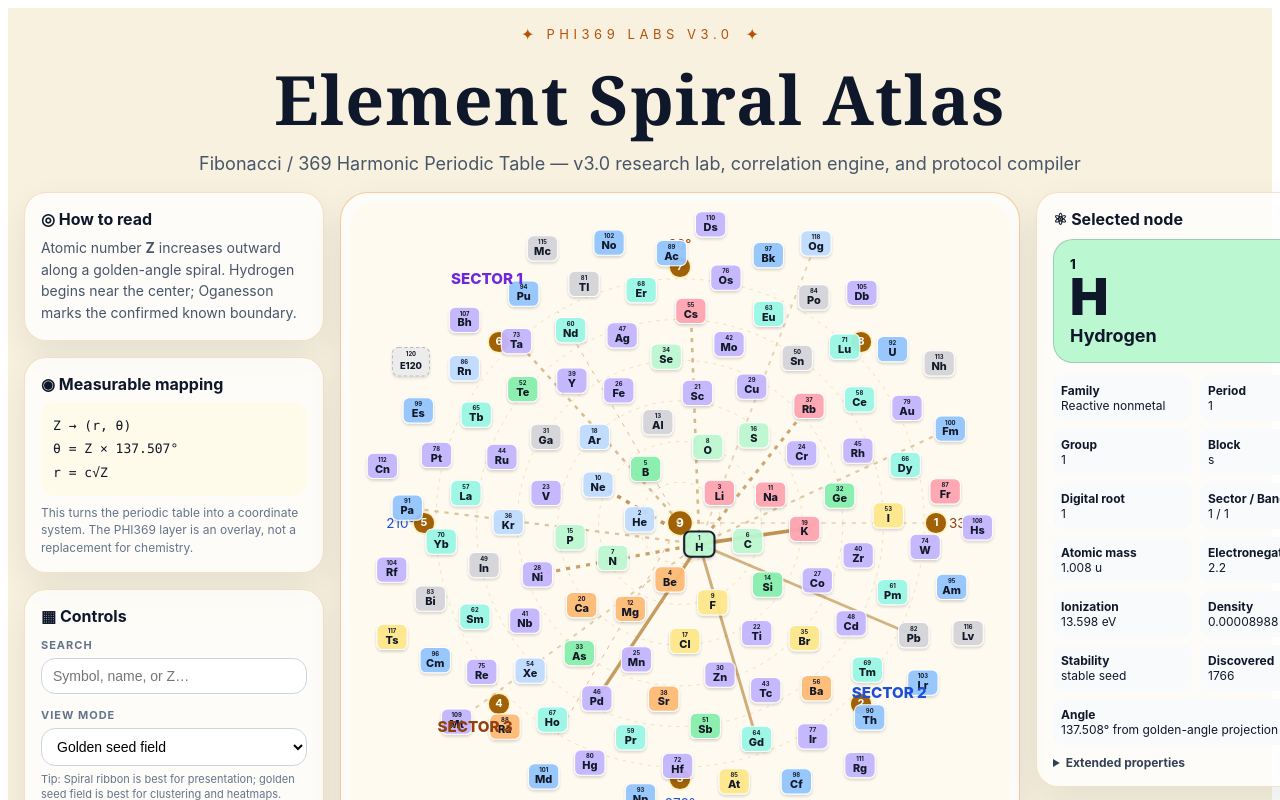
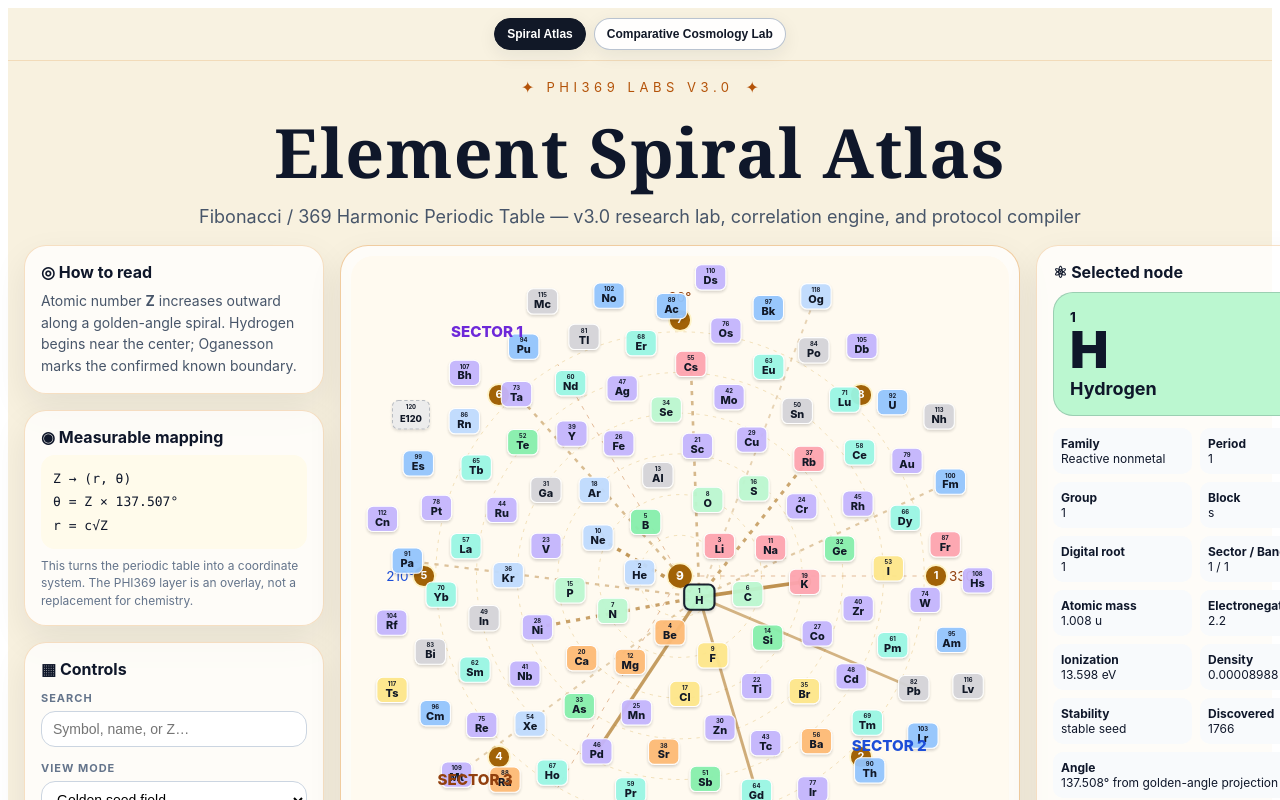
Before and after one commit to MichaelWave369/phi369-element-spiral-atlas, a React (Vite) app: page / in a window 1280 px wide. Shown: the top 800 px of the page. Built offline with nearby package versions, Linux system fonts and the light colour scheme.

Commit message:
feat: expose comparative cosmology lab in app shell

```diff
--- a/src/App.jsx
+++ b/src/App.jsx
@@ -1,7 +1,8 @@
 import React from "react";
 import ElementSpiralAtlas from "./phi369ElementSpiralAtlas.jsx";
+import ComparativeElementLab from "./ComparativeElementLab.jsx";
 
-const BUILD_LABEL = "v3.0";
+const BUILD_LABEL = "v3.1-comparative-lab";
 
 class AtlasErrorBoundary extends React.Component {
   constructor(props) {
@@ -73,10 +74,55 @@ class AtlasErrorBoundary extends React.Component {
   }
 }
 
+function SurfaceButton({ active, children, onClick }) {
+  return (
+    <button
+      type="button"
+      onClick={onClick}
+      style={{
+        border: active ? "1px solid #111827" : "1px solid rgba(148,163,184,0.65)",
+        background: active ? "#111827" : "rgba(255,255,255,0.94)",
+        color: active ? "#ffffff" : "#111827",
+        borderRadius: 999,
+        padding: "8px 12px",
+        fontSize: 12,
+        fontWeight: 800,
+        cursor: "pointer",
+        boxShadow: "0 5px 18px rgba(15,23,42,0.08)",
+      }}
+    >
+      {children}
+    </button>
+  );
+}
+
 export default function App() {
+  const [surface, setSurface] = React.useState("atlas");
+
   return (
     <AtlasErrorBoundary>
-      <ElementSpiralAtlas />
+      <div style={{ position: "relative" }}>
+        <nav
+          aria-label="Atlas surfaces"
+          style={{
+            position: "sticky",
+            top: 0,
+            zIndex: 100,
+            display: "flex",
+            flexWrap: "wrap",
+            gap: 8,
+            justifyContent: "center",
+            padding: "10px 14px",
+            background: "rgba(248,241,223,0.92)",
+            borderBottom: "1px solid rgba(217,119,6,0.18)",
+            backdropFilter: "blur(12px)",
+          }}
+        >
+          <SurfaceButton active={surface === "atlas"} onClick={() => setSurface("atlas")}>Spiral Atlas</SurfaceButton>
+          <SurfaceButton active={surface === "compare"} onClick={() => setSurface("compare")}>Comparative Cosmology Lab</SurfaceButton>
+        </nav>
+        {surface === "compare" ? <ComparativeElementLab /> : <ElementSpiralAtlas />}
+      </div>
     </AtlasErrorBoundary>
   );
 }
```
